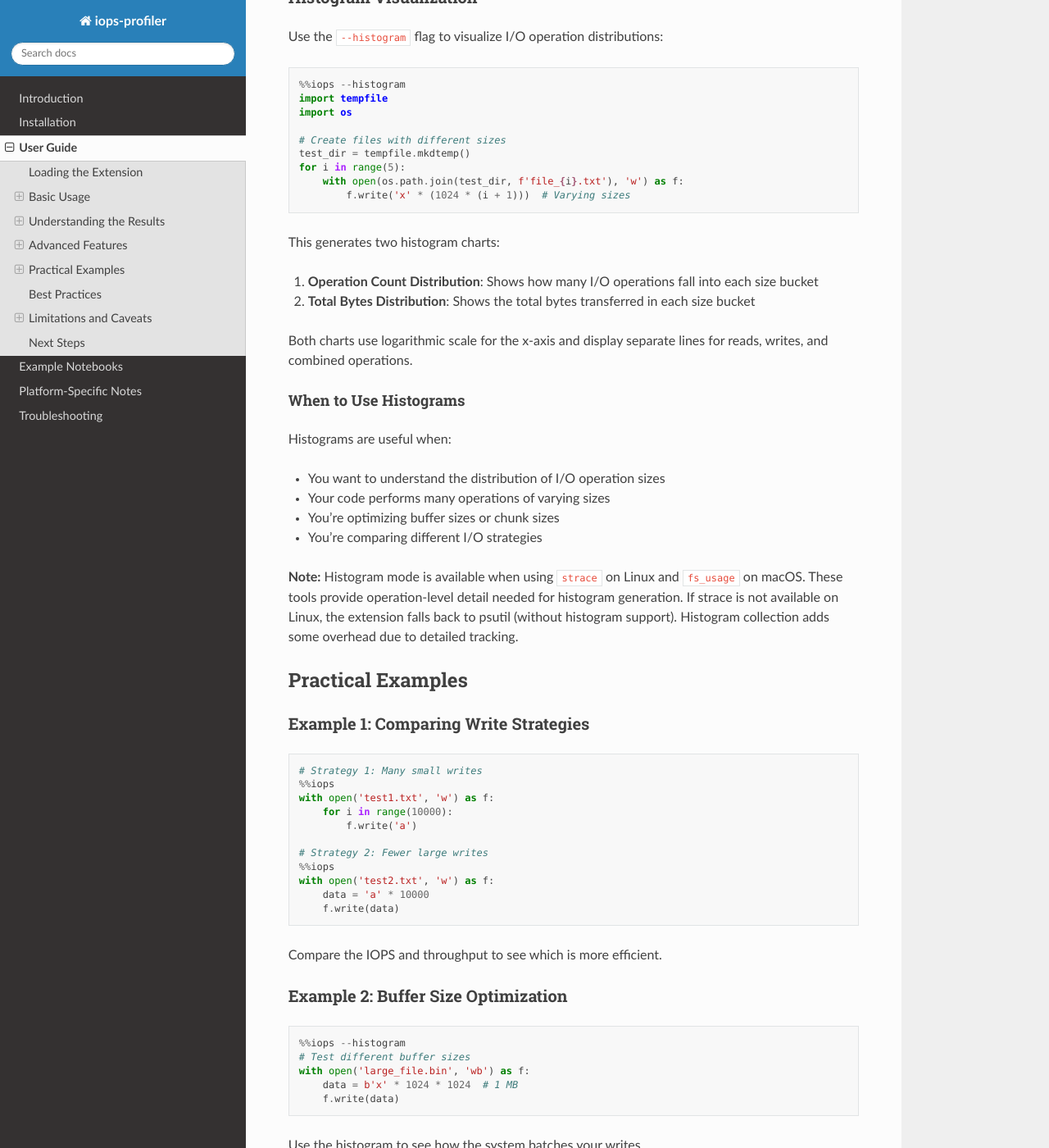
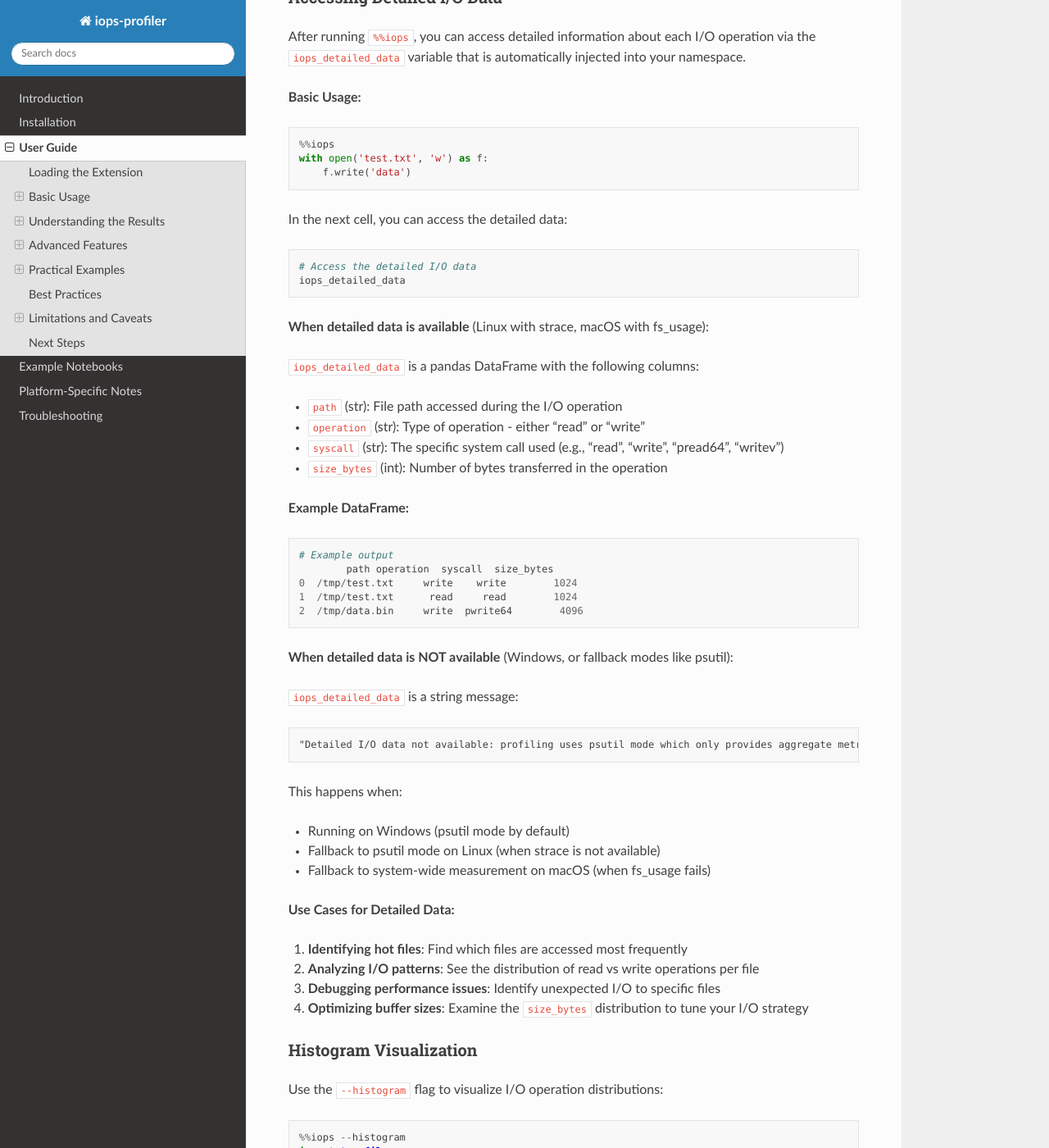
Before and after one commit to lincc-frameworks/iops-profiler, a Sphinx documentation site: the page built from docs/user_guide.rst, in a window 1280 px wide and 1400 px high, scrolled down 1905 px. Shown: the whole window at 82% size. Built offline with Sphinx 7.4.7 and the Read the Docs theme 3.1.0, drawn with Linux system fonts in a browser that asks for light colours; pages that are not in the unit, such as notebooks, are missing from menus.

Commit message:
Add tests and documentation for detailed I/O data feature
- Added comprehensive tests for detailed data parsing and collection
- Updated README.md with usage examples for iops_detailed_data
- Updated docs/user_guide.rst with detailed documentation
- Fixed linter issues (line length, import order)

Co-authored-by: mtauraso <31012+mtauraso@users.noreply.github.com>

```diff
--- a/docs/user_guide.rst
+++ b/docs/user_guide.rst
@@ -83,6 +83,66 @@ Performance Metrics
 
 Advanced Features
 -----------------
+
+Accessing Detailed I/O Data
+~~~~~~~~~~~~~~~~~~~~~~~~~~~
+
+After running ``%%iops``, you can access detailed information about each I/O operation via the ``iops_detailed_data`` variable that is automatically injected into your namespace.
+
+**Basic Usage:**
+
+.. code-block:: python
+
+   %%iops
+   with open('test.txt', 'w') as f:
+       f.write('data')
+
+In the next cell, you can access the detailed data:
+
+.. code-block:: python
+
+   # Access the detailed I/O data
+   iops_detailed_data
+
+**When detailed data is available** (Linux with strace, macOS with fs_usage):
+
+``iops_detailed_data`` is a pandas DataFrame with the following columns:
+
+- ``path`` (str): File path accessed during the I/O operation
+- ``operation`` (str): Type of operation - either "read" or "write"
+- ``syscall`` (str): The specific system call used (e.g., "read", "write", "pread64", "writev")
+- ``size_bytes`` (int): Number of bytes transferred in the operation
+
+**Example DataFrame:**
+
+.. code-block:: python
+
+   # Example output
+           path operation  syscall  size_bytes
+   0  /tmp/test.txt     write    write        1024
+   1  /tmp/test.txt      read     read        1024
+   2  /tmp/data.bin     write  pwrite64        4096
+
+**When detailed data is NOT available** (Windows, or fallback modes like psutil):
+
+``iops_detailed_data`` is a string message:
+
+.. code-block:: text
+
+   "Detailed I/O data not available: profiling uses psutil mode which only provides aggregate metrics"
+
+This happens when:
+
+- Running on Windows (psutil mode by default)
+- Fallback to psutil mode on Linux (when strace is not available)
+- Fallback to system-wide measurement on macOS (when fs_usage fails)
+
+**Use Cases for Detailed Data:**
+
+1. **Identifying hot files**: Find which files are accessed most frequently
+2. **Analyzing I/O patterns**: See the distribution of read vs write operations per file
+3. **Debugging performance issues**: Identify unexpected I/O to specific files
+4. **Optimizing buffer sizes**: Examine the ``size_bytes`` distribution to tune your I/O strategy
 
 Histogram Visualization
 ~~~~~~~~~~~~~~~~~~~~~~~
```
Also changed, not shown: README.md (+26 -0 lines), 3 other files.
